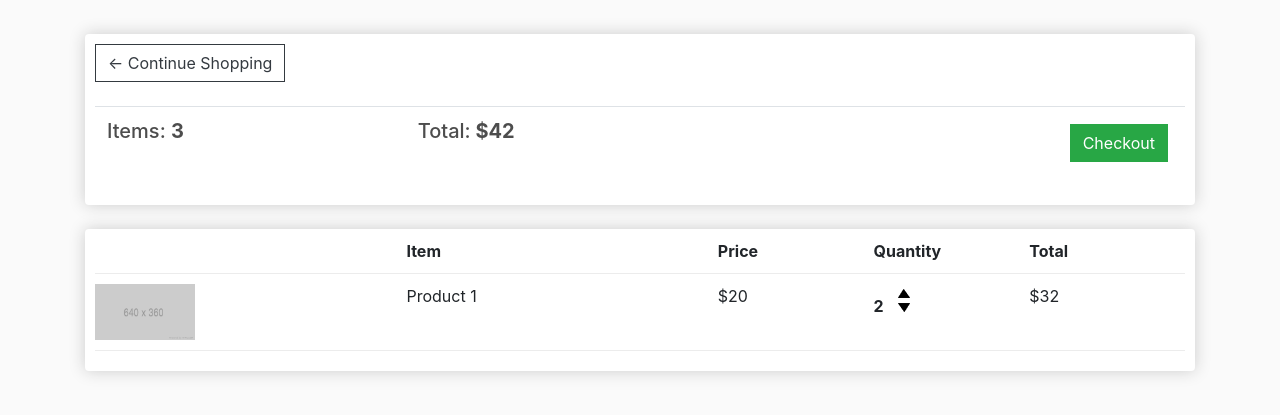
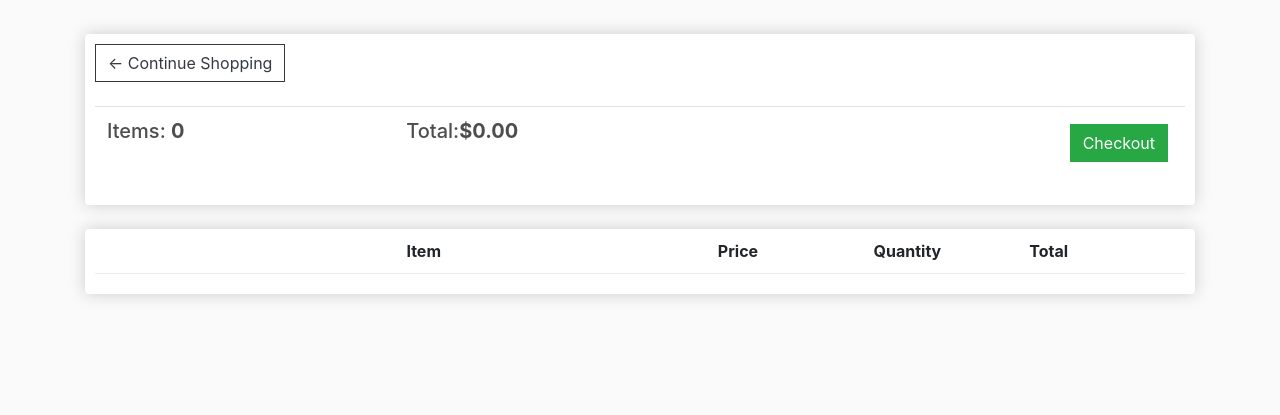
Before and after one commit to imCHiGi/django-ecommerce, a Django app: page /cart/ in a window 1280 px wide. Shown: the part 57-472 px from the top of the page. Run offline with Django 3.2, Linux system fonts and the light colour scheme; lists and menus that the app fills with data are empty; some libraries are stand-ins or nearby versions.

Commit message:
Display data in cart

```diff
--- a/ecommerce/settings.py
+++ b/ecommerce/settings.py
@@ -124,3 +124,7 @@ STATIC_URL = '/static/'
 STATICFILES_DIRS = [
     os.path.join(BASE_DIR, 'static')
 ]
+
+MEDIA_URL = '/images/'
+
+MEDIA_ROOT = os.path.join(BASE_DIR, 'static/images')
--- a/ecommerce/urls.py
+++ b/ecommerce/urls.py
@@ -15,8 +15,12 @@ Including another URLconf
 """
 from django.contrib import admin
 from django.urls import path, include
+from django.conf.urls.static import static
+from django.conf import settings
 
 urlpatterns = [
     path('admin/', admin.site.urls),
     path('', include('store.urls')),
 ]
+
+urlpatterns += static(settings.MEDIA_URL, document_root=settings.MEDIA_ROOT)
--- a/store/templates/store/cart.html
+++ b/store/templates/store/cart.html
@@ -11,8 +11,8 @@
 				<br>
 				<table class="table">
 					<tr>
-						<th><h5>Items: <strong>3</strong></h5></th>
-						<th><h5>Total:<strong> $42</strong></h5></th>
+						<th><h5>Items: <strong>{{ order.get_cart_items }}</strong></h5></th>
+						<th><h5>Total:<strong>${{ order.get_cart_total|floatformat:2 }}</strong></h5></th>
 						<th>
 							<a  style="float:right; margin:5px;" class="btn btn-success" href="{% url 'checkout' %}">Checkout</a>
 						</th>
@@ -30,20 +30,22 @@
 					<div style="flex:1"><strong>Total</strong></div>
 				</div>
 
+				{% for item in items %}
 					<div class="cart-row">
-					<div style="flex:2"><img class="row-image" src="{% static 'images/placeholder.png' %}"></div>
-					<div style="flex:2"><p>Product 1</p></div>
-					<div style="flex:1"><p>$20</p></div>
+						<div style="flex:2"><img class="row-image" src="{{ item.product.imageURL }}"></div>
+						<div style="flex:2"><p>{{ item.product.name }}</p></div>
+						<div style="flex:1"><p>${{ item.product.price|floatformat:2 }}</p></div>
 						<div style="flex:1">
-						<p class="quantity">2</p>
+							<p class="quantity">{{ item.quantity }}</p>
 							<div class="quantity">
 								<img class="chg-quantity" src="{% static  'images/arrow-up.png' %}">
 
 								<img class="chg-quantity" src="{% static  'images/arrow-down.png' %}">
 							</div>
 						</div>
-					<div style="flex:1"><p>$32</p></div>
+						<div style="flex:1"><p>${{ item.get_total }}</p></div>
 					</div>
+				{% endfor %}
             </div>
         </div>
 
--- a/store/templates/store/store.html
+++ b/store/templates/store/store.html
@@ -5,7 +5,7 @@
     <div class="row">
         {% for product in products %}
             <div class="col-lg-4">
-                <img src="{% static 'images/placeholder.png' %}" class="thumbnail">
+                <img src="{{ product.imageURL }}" class="thumbnail">
                 <div class="box-element product">
                     <h6><strong>{{ product.name }}</strong></h6>
                     <hr>
--- a/store/views.py
+++ b/store/views.py
@@ -7,7 +7,14 @@ def store(request):
     return render(request, 'store/store.html', context)
 
 def cart(request):
-    context = {}
+    if request.user.is_authenticated:
+        customer = request.user.customer
+        order, created = Order.objects.get_or_create(customer=customer, complete=False)
+        items = order.orderitem_set.all()
+    else:
+        items = []
+        order = {'get_cart_total': 0, 'get_cart_items':0}
+    context = {'items':items, 'order':order}
     return render(request, 'store/cart.html', context)
 
 def checkout(request):
```
Also changed, not shown: store/models.py (+26 -0 lines), db.sqlite3. Lines whose indentation alone changed are shown as unchanged.
